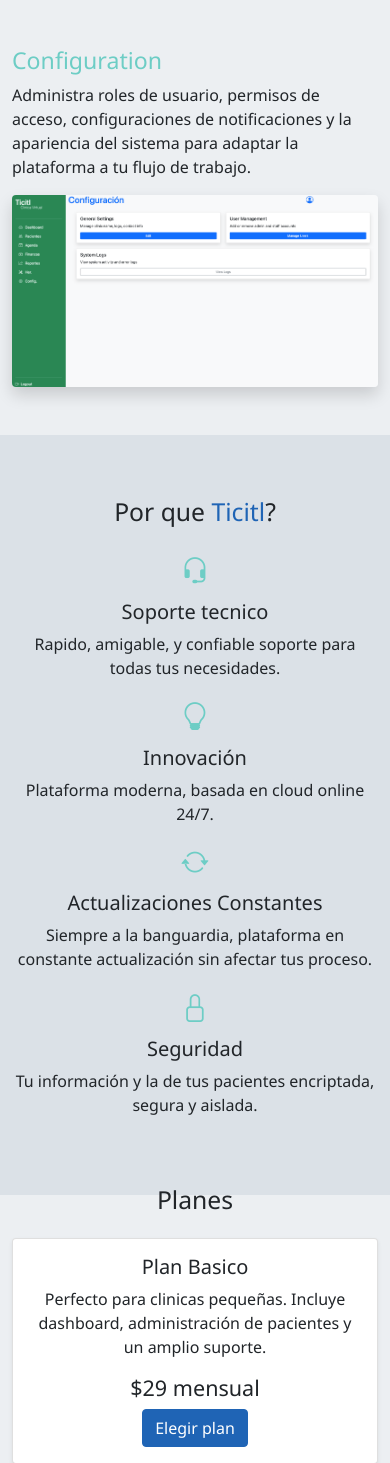
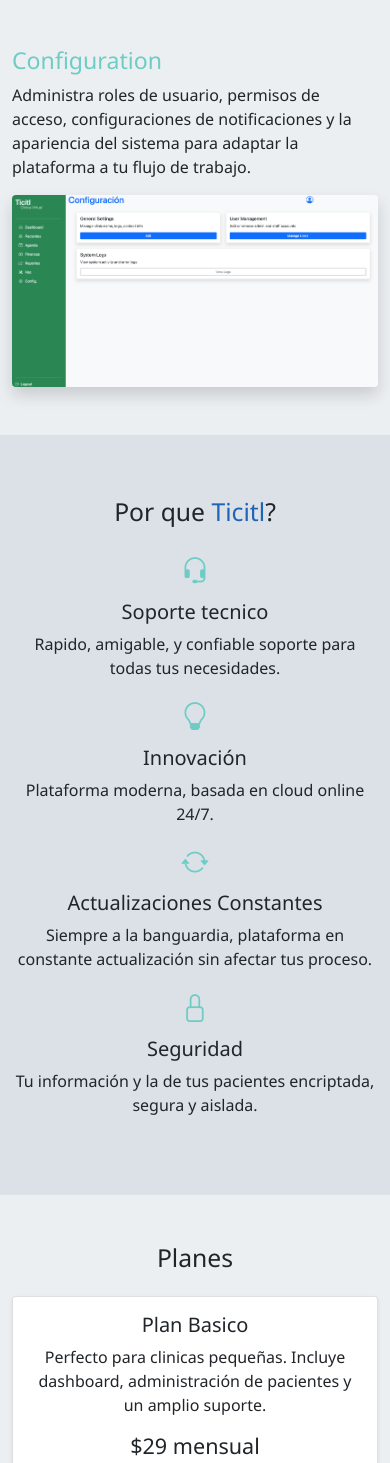
Before and after one commit to iconitodotcom/Ticitl-Website, a Flask app: page / in a window 390 px wide. Shown: the part 3521-4984 px from the top of the page. Run offline with Flask 3, Linux system fonts and the light colour scheme.

Commit message:
fix responsive height size

```diff
--- a/ticitl_web/templates/core/index.html
+++ b/ticitl_web/templates/core/index.html
@@ -39,7 +39,7 @@
             <div class="col-md-6">
                 <h1 class="display-4">Tu Clinica, organizada y simple</h1>
                 <p class="lead">Clinica y negocios todo en una sola plataforma, pacientes, finanzas, reportes y más. Pruebalo gratis!</p>
-                <a href="#" class="btn btn-ticitl-primary btn-lg mt-3">Iniciar Prueba Gratis</a>
+                <a href="#" class="btn btn-ticitl-primary btn-lg my-3">Iniciar Prueba Gratis</a>
             </div>
             <div class="col-md-6 text-center">
                 <img src="{{ url_for('static', filename='imgs/hero_img.png') }}" alt="Dashboard" class="img-fluid">
@@ -151,7 +151,7 @@
 </div>
 
 <!-- Advantages Section -->
-<section id="advantage" class="d-flex align-items-center py-5 bg-ticitl-secondary-60" style="height: 90vh;">
+<section id="advantage" class="d-flex align-items-center py-5 bg-ticitl-secondary-60" style="min-height: 90vh;">
   <div class="container" data-aos="fade-up">
     <h2 class="text-center mb-4 ">Por que <span class="text-ticitl-title">Ticitl</span>?</h2>
     <div class="row text-center">
@@ -180,7 +180,7 @@
 </section>
 
 <!-- Purchase Section -->
-<section id="purchase" class="d-flex align-items-center py-5 bg-ticitl-primary-60" style="height: 90vh;">
+<section id="purchase" class="d-flex align-items-center py-5 bg-ticitl-primary-60" style="min-height: 90vh;">
   <div class="container" data-aos="fade-up">
     <h2 class="text-center mb-4">Planes</h2>
     <div class="row g-4">
@@ -219,7 +219,7 @@
 </section>
 
 <!-- About us Section -->
-<section id="about" class="d-flex align-items-center py-5 bg-ticitl-secondary-60" style="height: 90vh;">
+<section id="about" class="d-flex align-items-center py-5 bg-ticitl-secondary-60" style="min-height: 90vh;">
   <div class="container" data-aos="fade-up">
     <h2 class="text-center mb-4 text-ticitl-title">Nosotros</h2>
     <div class="row align-items-center">
@@ -239,7 +239,7 @@
 </section>
 
 <!-- Contact us Section -->
-<section id="contact" class="d-flex align-items-center py-5 bg-ticitl-secondary-30" style="height: 90vh;">
+<section id="contact" class="d-flex align-items-center py-5 bg-ticitl-secondary-30" style="min-height: 90vh;">
   <div class="container" data-aos="fade-up">
     <h2 class="text-center mb-4 text-white">Contactanos</h2>
     <div class="row justify-content-center">
```
